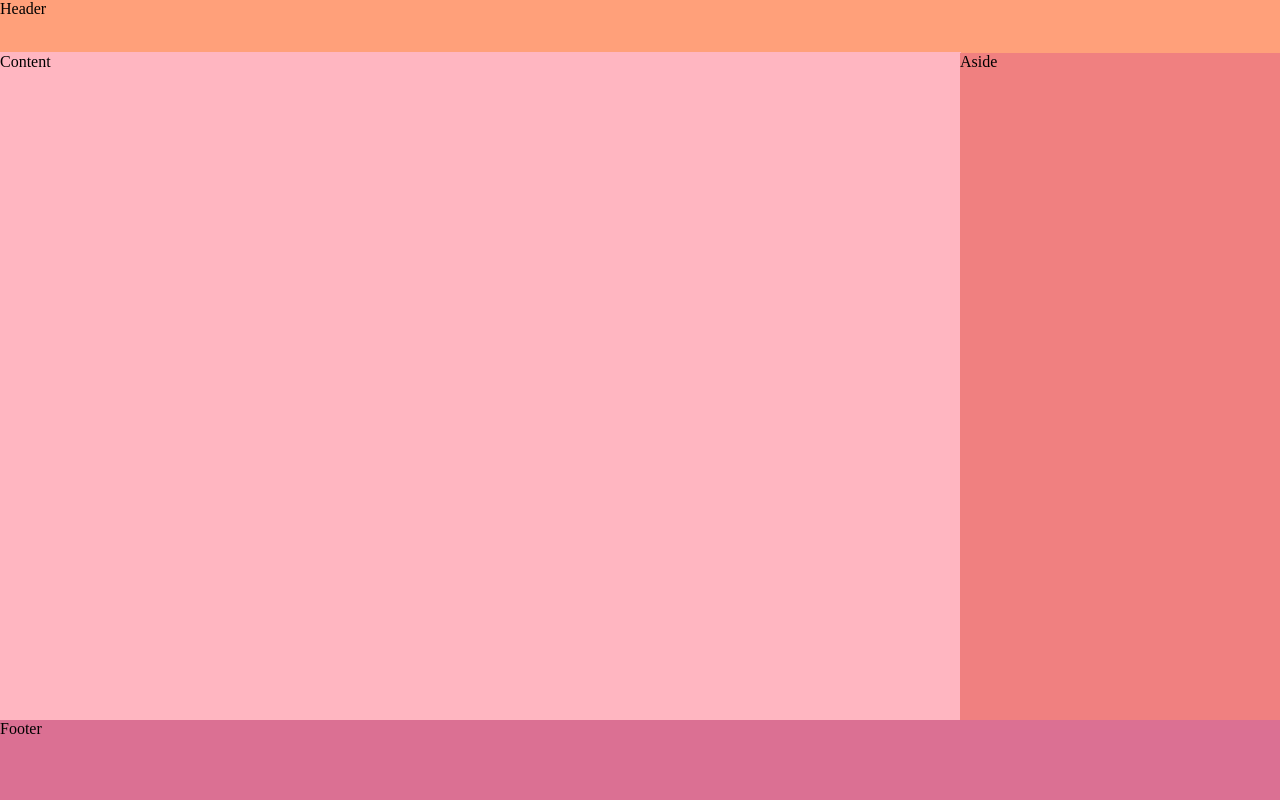
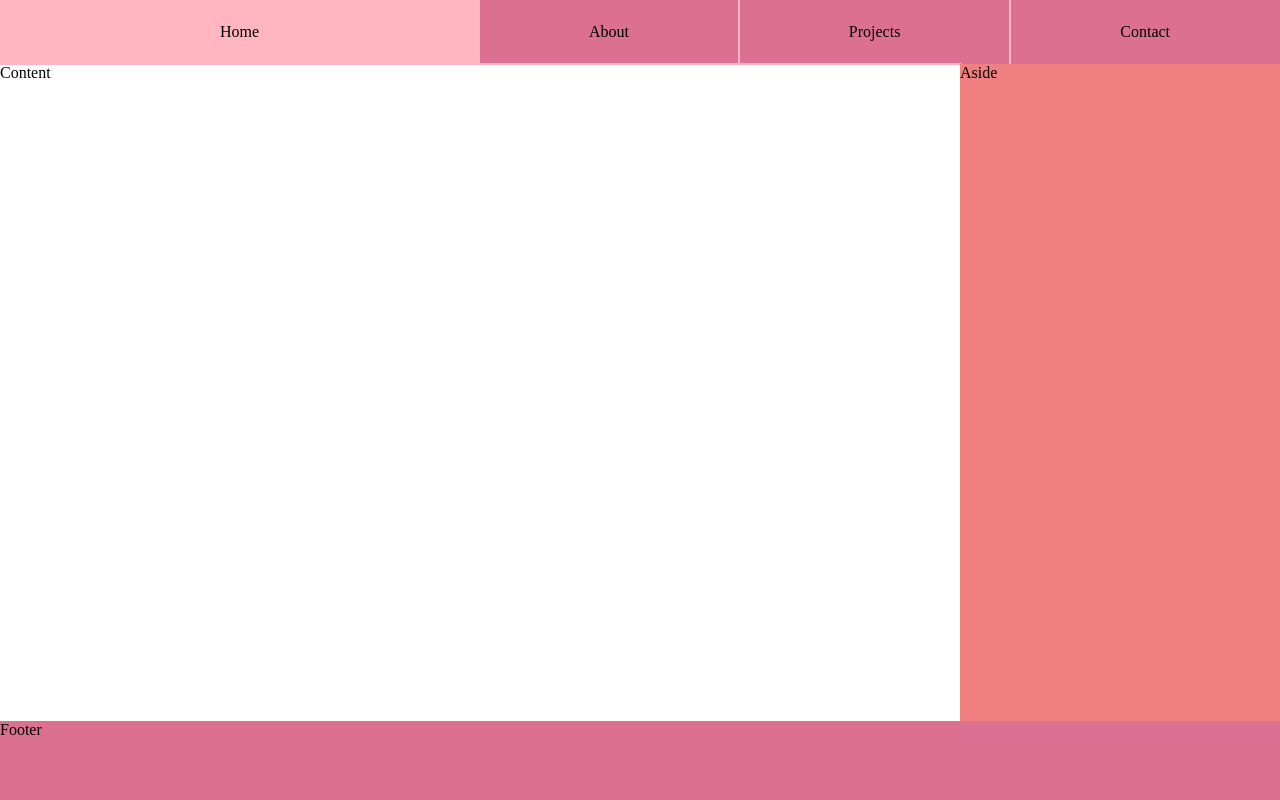
Before and after one commit to yuliethc/flex, a plain HTML site: page index.html in a window 1280 px wide. Drawn offline with Linux system fonts and the light colour scheme.

Commit message:
Añadiendo menu items, styles and animatios

```diff
--- a/css/styles.css
+++ b/css/styles.css
@@ -5,15 +5,33 @@
 }
 body{
     display: flex;
-    background-color: lightpink;
     height: 100vh;
     flex-flow: column;
     font-size: 16px;
 }
 
 header{
-    background-color: lightsalmon;
+    background-color: palevioletred;
     height: 4rem;
+}
+
+.menu{
+    display: flex;
+}
+
+.menu__item{
+    list-style: none;
+    flex-grow:1;
+    outline:1px solid  lightpink;
+    line-height: 4rem;
+    text-align: center;
+    transition: flex .5s;
+}
+.menu__item:hover{
+    background-color: lightpink;
+    cursor: pointer;
+    /*Adding animation */
+    flex-grow:2;
 }
 
 .container{
--- a/index.html
+++ b/index.html
@@ -9,7 +9,12 @@
 </head>
 <body>
     <header>
-        Header
+        <ul class="menu">
+            <li class="menu__item">Home</li>
+            <li class="menu__item">About</li>
+            <li class="menu__item">Projects</li>
+            <li class="menu__item">Contact</li>
+        </ul>
     </header>
 
     <section class="container">
```
